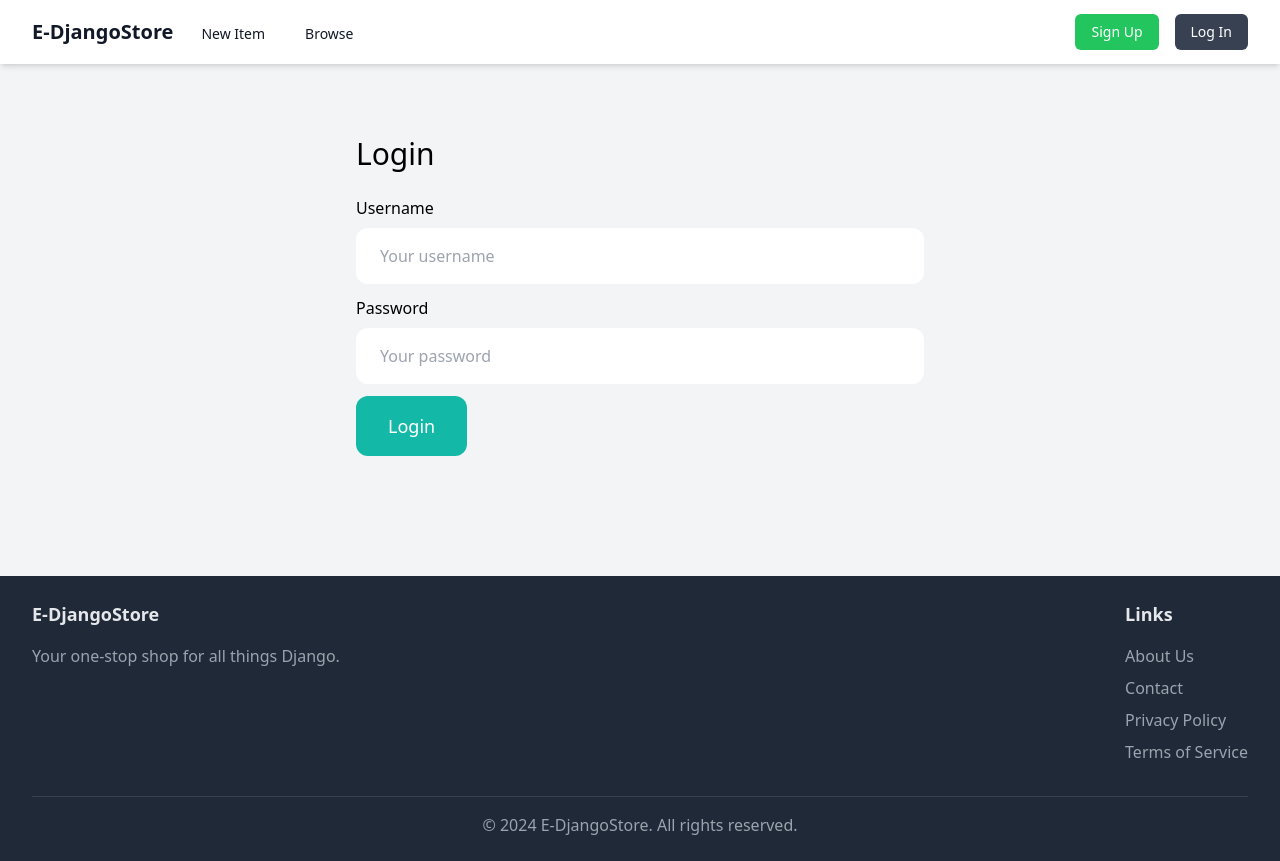
After one commit to edeniyanda/E-DjangoStore, a Django app: page /login/ in a window 1280 px wide. The commit adds this page. Run offline with Django 5.2, Linux system fonts and the light colour scheme; some libraries are stand-ins or nearby versions.

Commit message:
Designed the LOgin Form

```diff
--- a/core/forms.py
+++ b/core/forms.py
@@ -1,5 +1,5 @@
 from django import forms
-from django.contrib.auth.forms import UserCreationForm
+from django.contrib.auth.forms import UserCreationForm, AuthenticationForm
 from django.contrib.auth.models import User
 
 class SignUpForm(UserCreationForm):
@@ -23,3 +23,13 @@ class SignUpForm(UserCreationForm):
         'placeholder': 'Repeat password',
         'class': 'w-full py-4 px-6 rounded-xl'
     }))
+
+class LoginForm(AuthenticationForm):
+    username = forms.CharField(widget=forms.TextInput(attrs={
+        'placeholder': 'Your username',
+        'class': 'w-full py-4 px-6 rounded-xl'
+    }))
+    password = forms.CharField(widget=forms.PasswordInput(attrs={
+        'placeholder': 'Your password',
+        'class': 'w-full py-4 px-6 rounded-xl'
+    }))
--- a/core/templates/core/base.html
+++ b/core/templates/core/base.html
@@ -27,7 +27,7 @@
                     <a href="{% url 'core:signup_page' %}" class="text-sm font-medium text-white bg-green-500 hover:bg-green-600 px-4 py-2 rounded-md">
                         Sign Up
                     </a>
-                    <a href="#" class="text-sm font-medium text-white bg-gray-700 hover:bg-gray-800 px-4 py-2 rounded-md">
+                    <a href="{% url 'core:login_page' %}" class="text-sm font-medium text-white bg-gray-700 hover:bg-gray-800 px-4 py-2 rounded-md">
                         Log In
                     </a>
                 </div>
@@ -45,9 +45,9 @@
         <div class="md:hidden" id="mobile-menu">
             <div class="pt-2 pb-3 space-y-1">
                 <a href="#" class="block pl-3 pr-4 py-2 border-l-4 border-transparent text-base font-medium text-gray-900 hover:bg-gray-50 hover:border-gray-300 hover:text-blue-600">New Item</a>
-                <a href="#" class="block pl-3 pr-4 py-2 border-l-4 border-transparent text-base font-medium text-gray-900 hover:bg-gray-50 hover:border-gray-300 hover:text-blue-600">Browse</a>
-                <a href="#" class="block pl-3 pr-4 py-2 border-l-4 border-transparent text-base font-medium text-white bg-green-500 hover:bg-green-600">Sign Up</a>
-                <a href="#" class="block pl-3 pr-4 py-2 border-l-4 border-transparent text-base font-medium text-white bg-gray-700 hover:bg-gray-800">Log In</a>
+                <a href="" class="block pl-3 pr-4 py-2 border-l-4 border-transparent text-base font-medium text-gray-900 hover:bg-gray-50 hover:border-gray-300 hover:text-blue-600">Browse</a>
+                <a href="{% url 'core:signup_page' %}" class="block pl-3 pr-4 py-2 border-l-4 border-transparent text-base font-medium text-white bg-green-500 hover:bg-green-600">Sign Up</a>
+                <a href="{% url 'core:login_page' %}" class="block pl-3 pr-4 py-2 border-l-4 border-transparent text-base font-medium text-white bg-gray-700 hover:bg-gray-800">Log In</a>
             </div>
         </div>
     </nav>
--- /dev/null
+++ b/core/templates/core/login.html
@@ -0,0 +1,35 @@
+{% extends 'core/base.html' %}
+
+{% block title %}Login{% endblock %}
+
+{% block content %}
+<div class="w-1/2 my-6 mx-auto p-6 bg-gray-100 rounded-xl">
+    <h1 class="mb-6 text-3xl">Login</h1>
+
+    <form method="post" action=".">
+        {% csrf_token %}
+
+        <div class="mb-3">
+            <label class="inline-block mb-2">Username</label><br>
+            {{ form.username }}
+        </div>
+
+        <div class="mb-3">
+            <label class="inline-block mb-2">Password</label><br>
+            {{ form.password }}
+        </div>
+
+        {% if form.errors or form.non_field_errors %}
+            <div class="mb-3 p-6 bg-red-100 rounded-xl">
+                {% for field in form %}
+                    {{ field.errors }}
+                {% endfor %}
+
+                {{ form.non_field_errors }}
+            </div>
+        {% endif %}
+
+        <button class="py-4 px-8 text-lg bg-teal-500 hover:bg-teal-700 rounded-xl text-white">Login</button>
+    </form>
+</div>
+{% endblock %}
--- a/core/urls.py
+++ b/core/urls.py
@@ -1,6 +1,7 @@
 from django.urls import path, include
+from django.contrib.auth import views as auth_view
 from .views import index, contact, signup
-
+from .forms import LoginForm
 
 app_name = "core"
 
@@ -8,4 +9,5 @@ urlpatterns = [
     path("", index, name="home_page"),
     path("contact/", contact, name="contact_page"),
     path("signup/", signup, name="signup_page"),
+    path("login/", auth_view.LoginView.as_view(template_name="core/login.html", authentication_form=LoginForm), name="login_page"),
 ]
```
